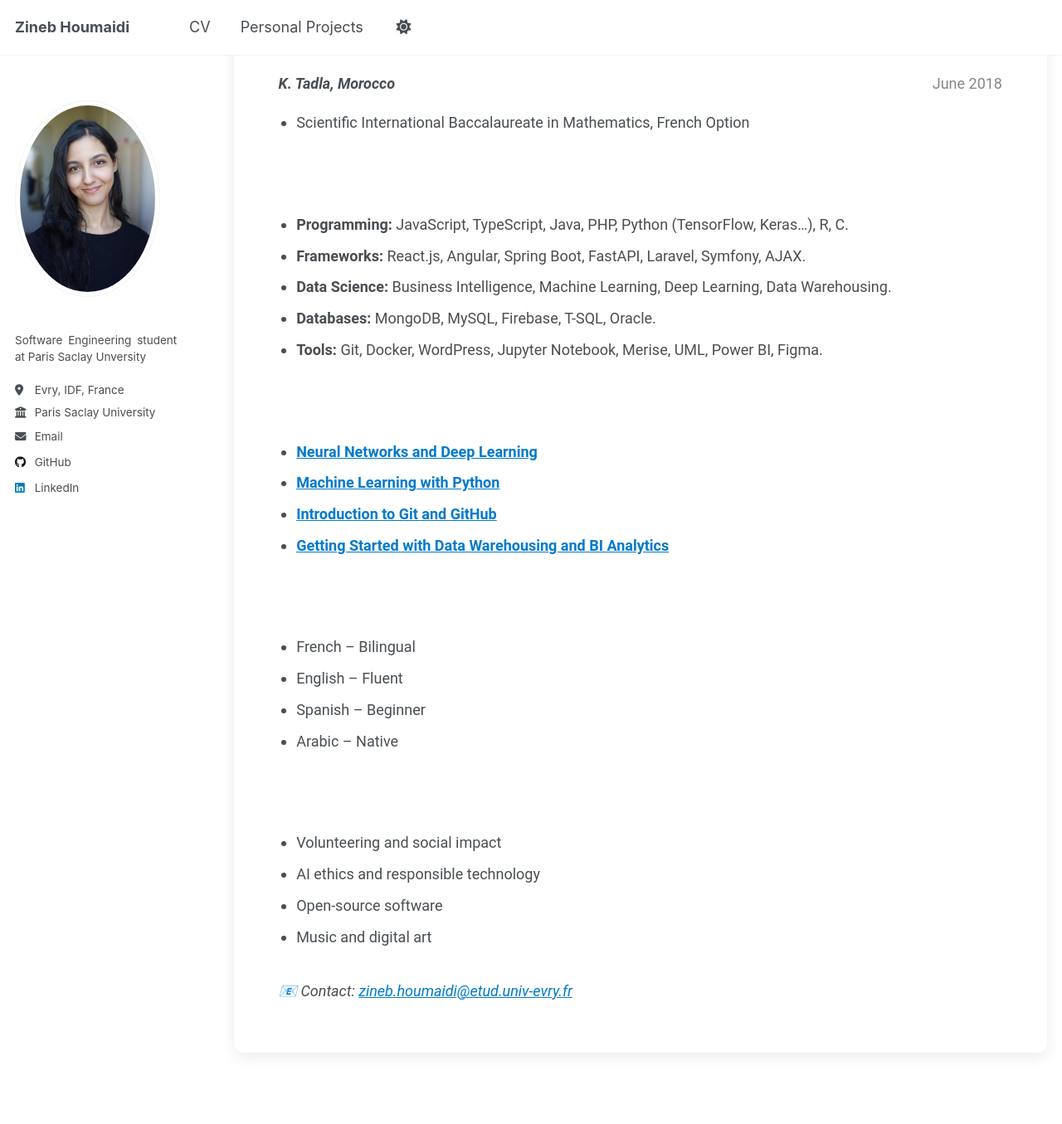
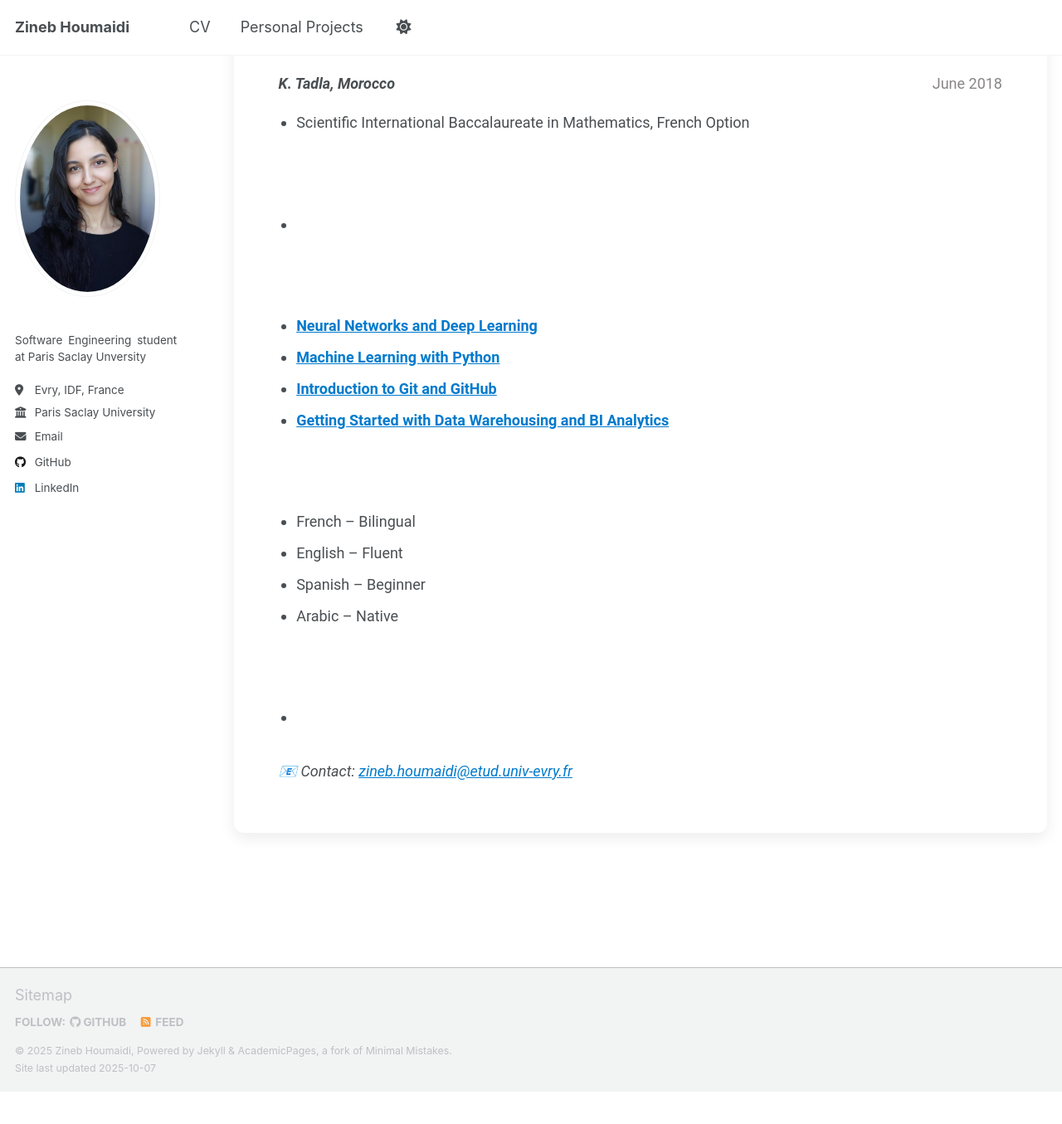
Before and after one commit to Zineb06/Zineb06.github.io, a Jekyll site: the page built from _pages/cv.md, in a window 1280 px wide and 1400 px high, scrolled down 1959 px. Shown: the top 1355 px of the window at 83% size. Built offline with Jekyll 4.4.1, drawn with Linux system fonts in a browser that asks for light colours; a script that is not in the unit is left out; after the commit the page ends 3275 px from its top, so only the background shows below that.

```diff
--- a/_pages/cv.md
+++ b/_pages/cv.md
@@ -179,11 +179,12 @@ redirect_from:
 
   <h2>Skills</h2>
   <ul>
-    <li><b>Programming:</b> JavaScript, TypeScript, Java, PHP, Python (TensorFlow, Keras…), R, C.</li>
+  <li></li>
+    <!-- <li><b>Programming:</b> JavaScript, TypeScript, Java, PHP, Python (TensorFlow, Keras…), R, C.</li>
     <li><b>Frameworks:</b> React.js, Angular, Spring Boot, FastAPI, Laravel, Symfony, AJAX.</li>
     <li><b>Data Science:</b> Business Intelligence, Machine Learning, Deep Learning, Data Warehousing.</li>
     <li><b>Databases:</b> MongoDB, MySQL, Firebase, T-SQL, Oracle.</li>
-    <li><b>Tools:</b> Git, Docker, WordPress, Jupyter Notebook, Merise, UML, Power BI, Figma.</li>
+    <li><b>Tools:</b> Git, Docker, WordPress, Jupyter Notebook, Merise, UML, Power BI, Figma.</li> -->
   </ul>
 
   <h2>Certificates</h2>
@@ -204,10 +205,10 @@ redirect_from:
 
   <h2>Interests</h2>
   <ul>
-    <li>Volunteering and social impact</li>
-    <li>AI ethics and responsible technology</li>
-    <li>Open-source software</li>
-    <li>Music and digital art</li>
+    <li></li>
+    <!-- <li></li>
+    <li> </li>
+    <li></li> -->
   </ul>
 
   <p class="contact">
```
Also changed, not shown: assets/js/_main.js (+29 -0 lines).
